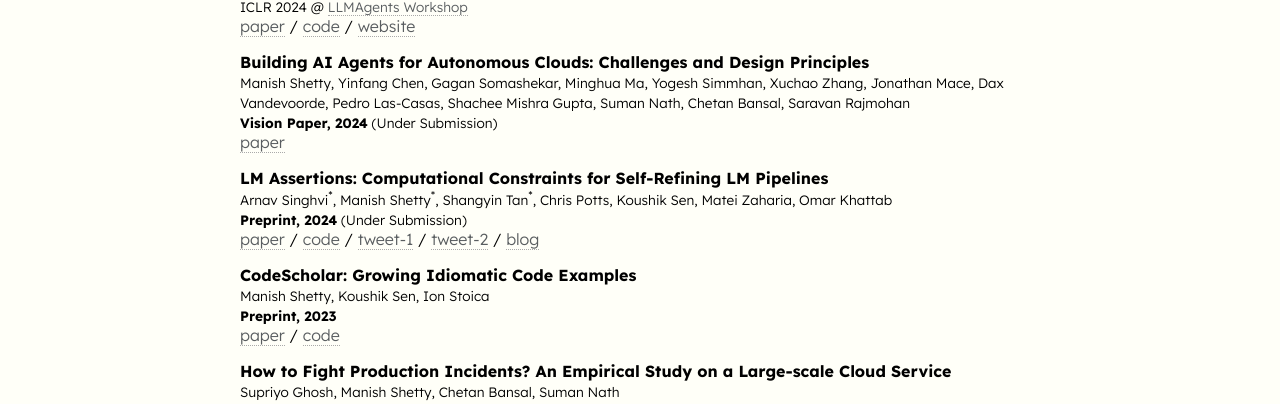
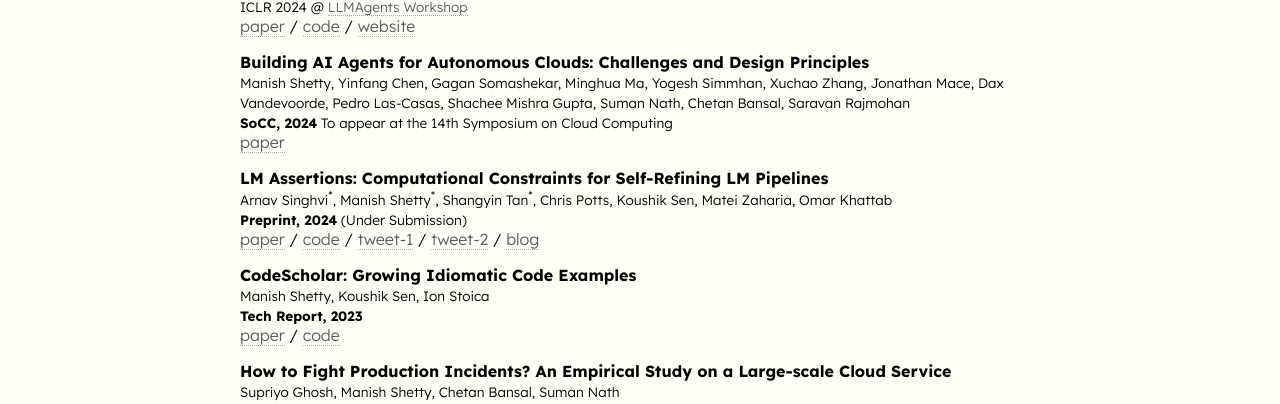
Before and after one commit to manishshettym/manishshettym.github.io, a Jekyll site: the page built from index.md, in a window 1280 px wide. Shown: the part 808-1212 px from the top of the page. Built offline with Jekyll 4.4.1, drawn with Linux system fonts in a browser that asks for light colours.

Commit message:
update socc '24

```diff
--- a/_includes/pubs.md
+++ b/_includes/pubs.md
@@ -12,7 +12,7 @@
 **Building AI Agents for Autonomous Clouds: Challenges and Design Principles** <br>
 <span style="font-size:85%">
 Manish Shetty, Yinfang Chen, Gagan Somashekar, Minghua Ma, Yogesh Simmhan, Xuchao Zhang, Jonathan Mace, Dax Vandevoorde, Pedro Las-Casas, Shachee Mishra Gupta, Suman Nath, Chetan Bansal, Saravan Rajmohan<br>
-**Vision Paper, 2024** (Under Submission)</span> <br>
+**SoCC, 2024** To appear at the 14th Symposium on Cloud Computing </span> <br>
 <a href="https://arxiv.org/abs/2407.12165">paper</a>
 <!-- /  -->
 <!-- <a href="https://github.com/r2e-project/r2e">code</a> / -->
@@ -35,7 +35,7 @@
 
 **CodeScholar: Growing Idiomatic Code Examples** <br>
 <span style="font-size:85%">Manish Shetty, Koushik Sen, Ion Stoica <br>
-**Preprint, 2023** </span> <br>
+**Tech Report, 2023** </span> <br>
 <a href="https://arxiv.org/abs/2312.15157">paper</a> /
 <a href="https://github.com/tart-proj/codescholar">code</a>
 
```
